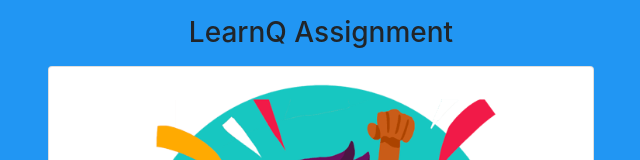
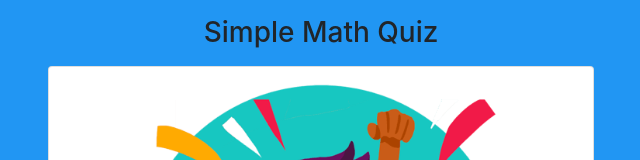
Before and after one commit to AbbyB97/lq-assessment, a React (Create React App) app: page /#/ in a window 1280 px wide. Shown: the top 160 px of the page, without its empty margins (319-959 px from the left). Built offline with nearby package versions, Linux system fonts and the light colour scheme.

Commit message:
added simple math quiz text

```diff
--- a/src/components/Home/index.js
+++ b/src/components/Home/index.js
@@ -34,7 +34,7 @@
   return (
     <FadeContainer>
       <StyledHome style={{ paddingBottom: "4rem" }}>
-        <h3 className="mb-3 pt-3">LearnQ Assignment</h3>
+        <h3 className="mb-3 pt-3">Simple Math Quiz</h3>
         <Container className="card-container pb-5 ">
           <Card>
             {loading && (
```
